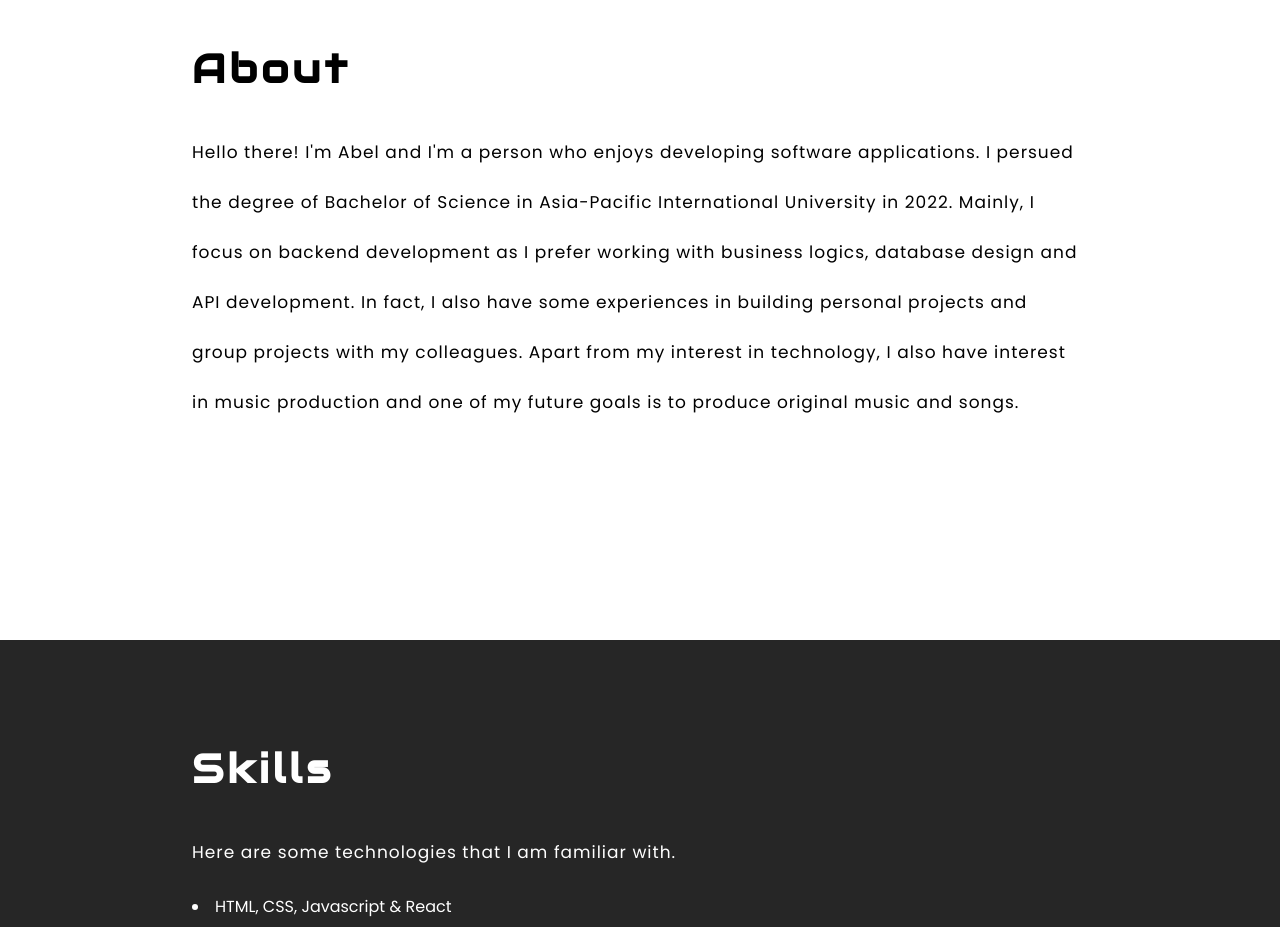
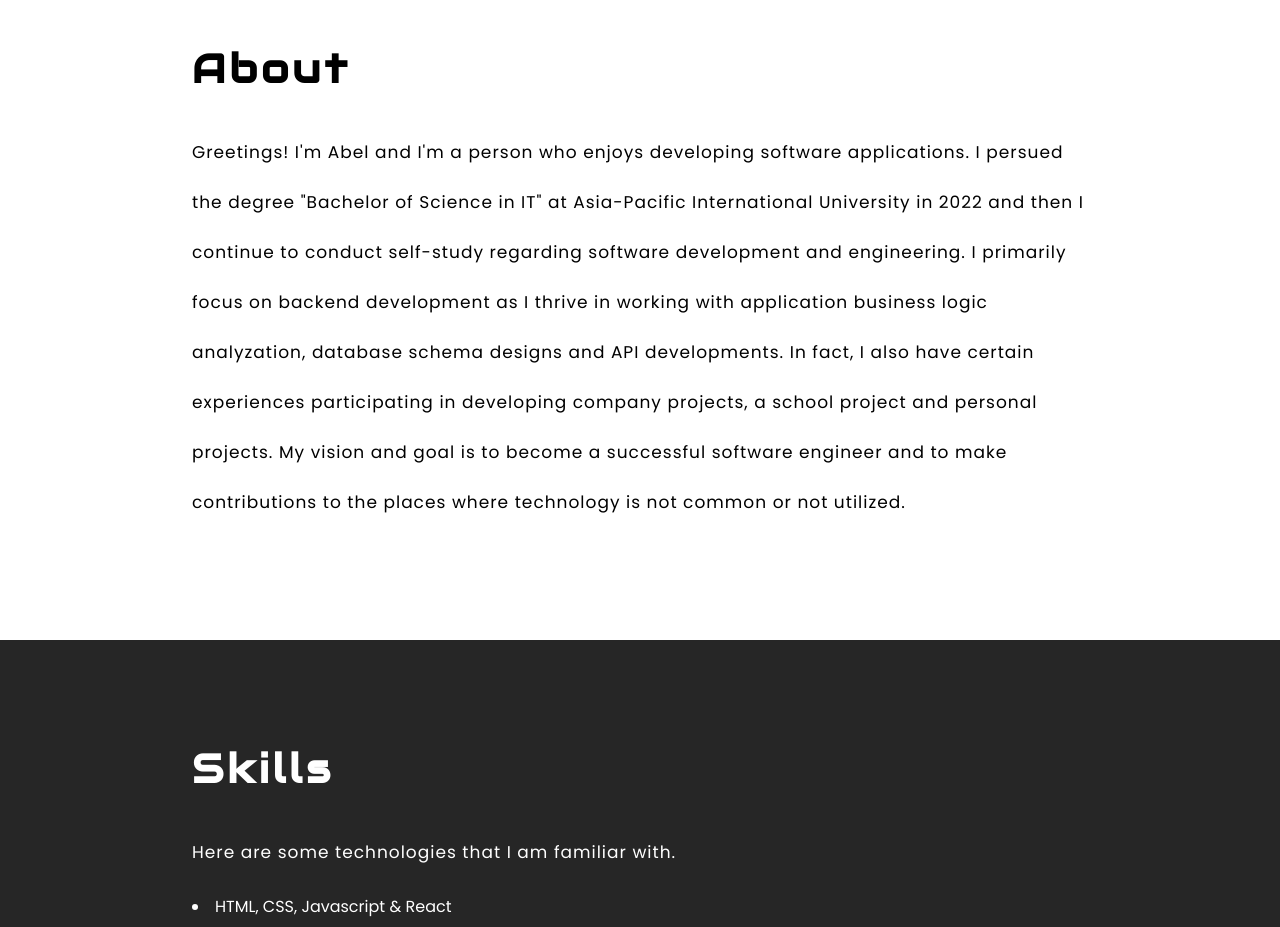
Before and after one commit to techwithgates/portfolio, a plain HTML site: page index.html in a window 1280 px wide. Shown: the part 860-1787 px from the top of the page. Drawn offline with Linux system fonts and the light colour scheme.

Commit message:
Modified index.html

```diff
--- a/index.html
+++ b/index.html
@@ -28,12 +28,12 @@
         <div class="text-part" id="about">
             <h1>About</h1>
             <p>
-                Hello there! I'm Abel and I'm a person who enjoys developing software applications.
-                I persued the degree of Bachelor of Science in Asia-Pacific International University in 2022.
-                Mainly, I focus on backend development as I prefer working with business logics, database design
-                and API development. In fact, I also have some experiences in building personal projects and group projects
-                with my colleagues. Apart from my interest in technology, I also have interest
-                in music production and one of my future goals is to produce original music and songs.
+                Greetings! I'm Abel and I'm a person who enjoys developing software applications. I persued the degree "Bachelor of Science
+                in IT" at Asia-Pacific International University in 2022 and then I continue to conduct self-study regarding software
+                development and engineering. I primarily focus on backend development as I thrive in working with application business
+                logic analyzation, database schema designs and API developments. In fact, I also have certain experiences participating
+                in developing company projects, a school project and personal projects. My vision and goal is to become a successful
+                software engineer and to make contributions to the places where technology is not common or not utilized.
             </p>
         </div>
     </section>
```
